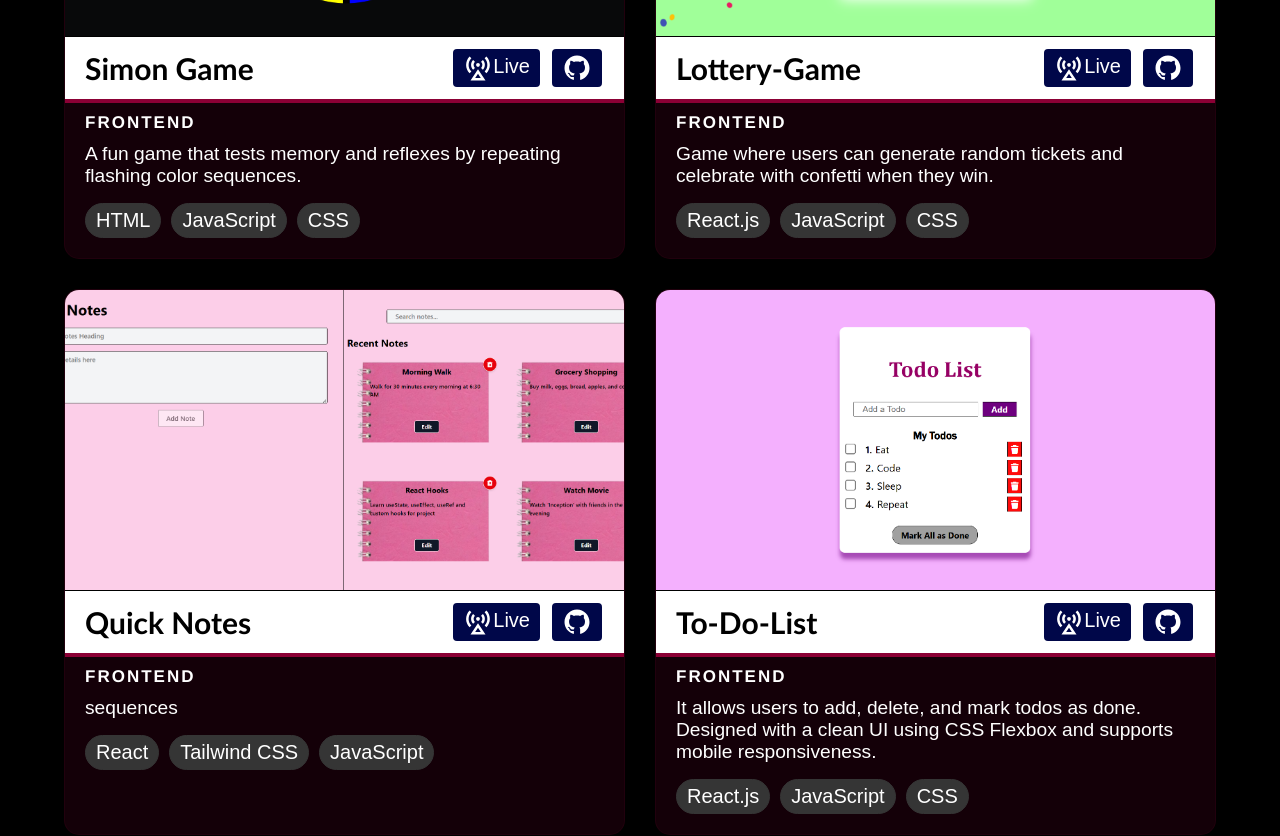
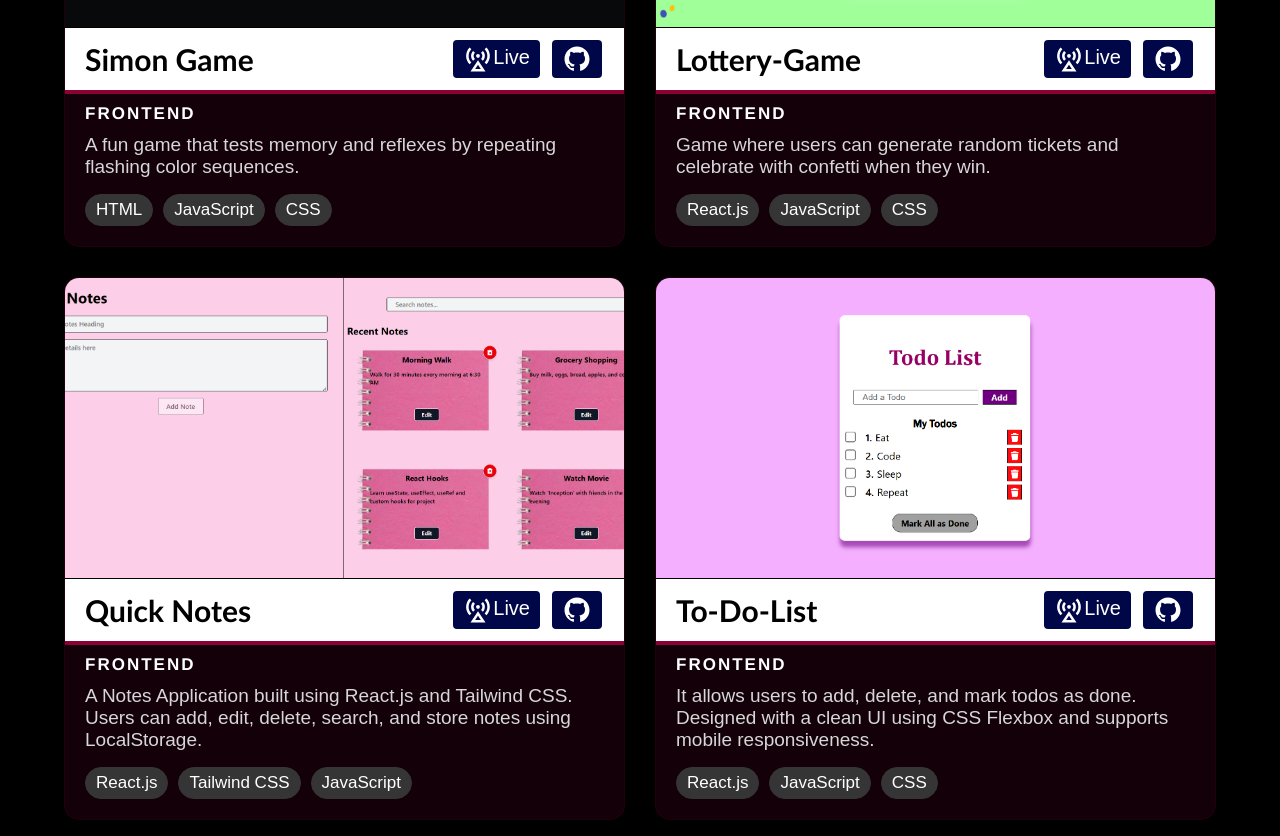
Before and after one commit to shrawanimedankar/Portfolio, a React (Vite) app: page /projects in a window 1280 px wide. Shown: the part 1800-2636 px from the top of the page. Built offline with nearby package versions, Linux system fonts and the light colour scheme; a web font is replaced by a local one.

Commit message:
Updated Projects

```diff
--- a/src/Pages/Projects/Projects.module.css
+++ b/src/Pages/Projects/Projects.module.css
@@ -109,8 +109,8 @@
 }
 
 .description {
-  font-size: 20px;
-  color: #ffffff;
+  font-size: 19px !important;
+  color: #d7d7d7;
   text-align: start;
   font-weight: 200;
   margin-top: 10px;
@@ -128,7 +128,7 @@
   padding: 5px 10px;
   color: rgb(255, 255, 255);
   border-radius: 60px;
-  font-size: 20px;
+  font-size: 17px !important;
   border: 1px solid rgb(53, 53, 53);
 }
 
--- a/src/Pages/Projects/projectsData.js
+++ b/src/Pages/Projects/projectsData.js
@@ -159,10 +159,11 @@ const projectsData = [
   {
     id: 7,
     title: "Quick Notes",
-    description: "sequences",
+    description:
+      "A Notes Application built using React.js and Tailwind CSS. Users can add, edit, delete, search, and store notes using LocalStorage.",
     category: "frontend",
     image: "/quickNotes.png",
-    tech: ["React", "Tailwind CSS", "JavaScript"],
+    tech: ["React.js", "Tailwind CSS", "JavaScript"],
     live: "https://quick-notes-q1fj.onrender.com",
     github: "https://github.com/shrawanimedankar/quick-notes",
     date: "October 2025",
@@ -189,8 +190,8 @@ const projectsData = [
     category: "frontend",
     image: "/todoList.png",
     tech: ["React.js", "JavaScript", "CSS"],
-    live: "",
-    github: "",
+    live: "https://github.com/shrawanimedankar/To-Do-List",
+    github: "https://github.com/shrawanimedankar/To-Do-List",
     date: "October 2025",
     keyFeatures: [
       "Add new todos",
```
Also changed, not shown: public/portfolio.png.
